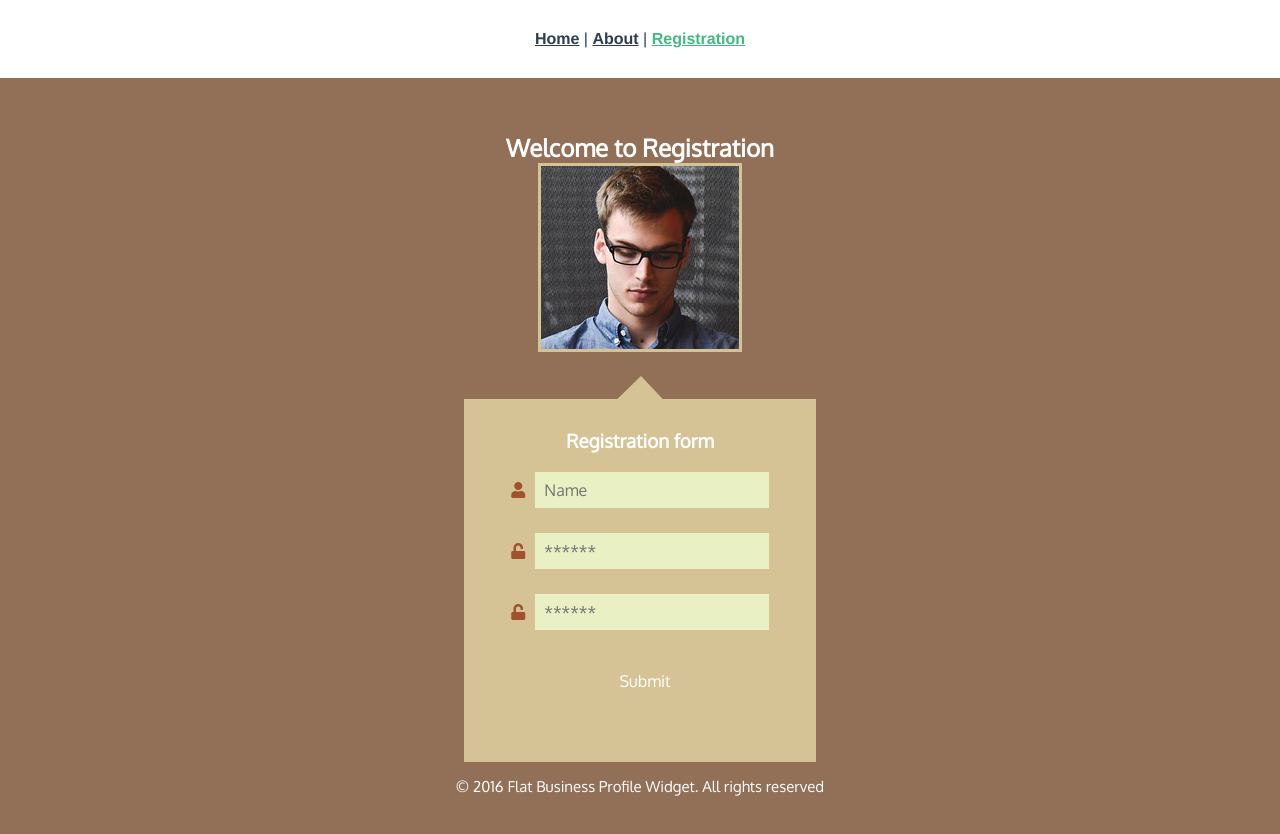
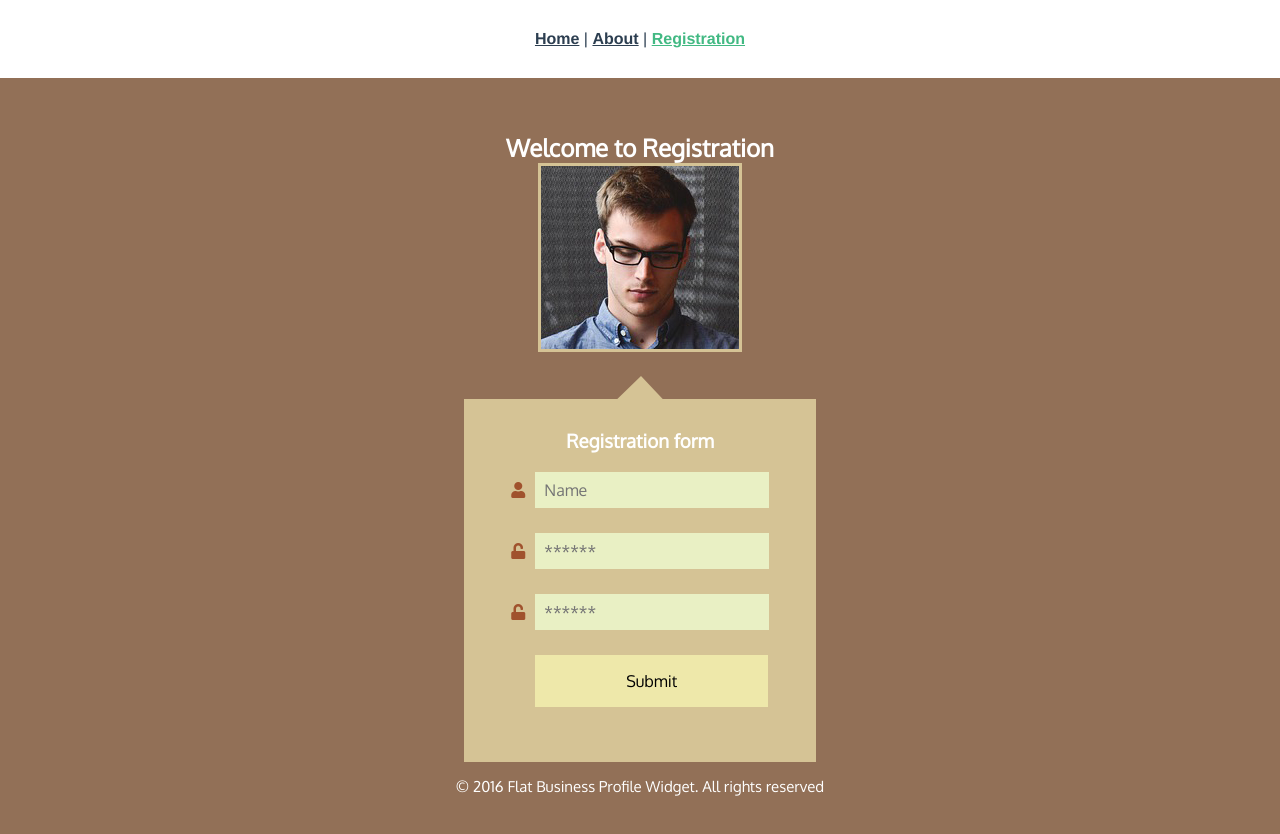
Before and after one commit to byAbaddon/VueSpa, a Vue app: page /registration in a window 1280 px wide. Shown: the top 834 px of the page. Built offline with nearby package versions, Linux system fonts and the light colour scheme; a small style sheet from the web is missing; the HTML template or start-up script is replaced by a standard one.

Commit message:
fix button Submit

```diff
--- a/src/views/Registration.vue
+++ b/src/views/Registration.vue
@@ -87,10 +87,13 @@ input {
 }
 
 #btnSubmit{
-  font-size: bold;
-  border: none;
-  outline: none;
-  padding: 1em 3em;
+    font-size: bold;
+    border: none;
+    outline: none;
+    padding: 1em 1em;
+    color: black;
+    background: palegoldenrod;
+    margin-left: 8%;
 }
 
 #btnSubmit:hover {
@@ -109,5 +112,6 @@ p {
   border: none;
   outline: none;
   position:inherit;
+  color: black;
 }
 </style>
```
